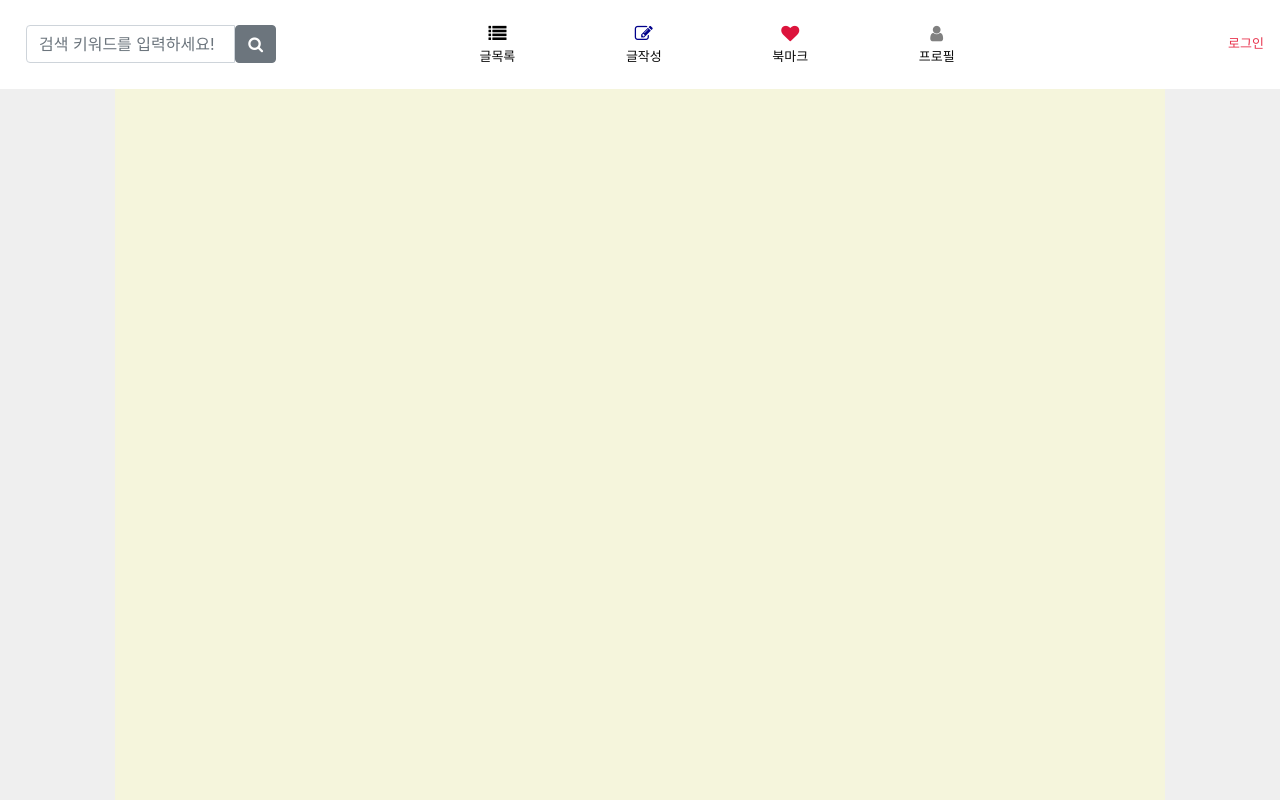
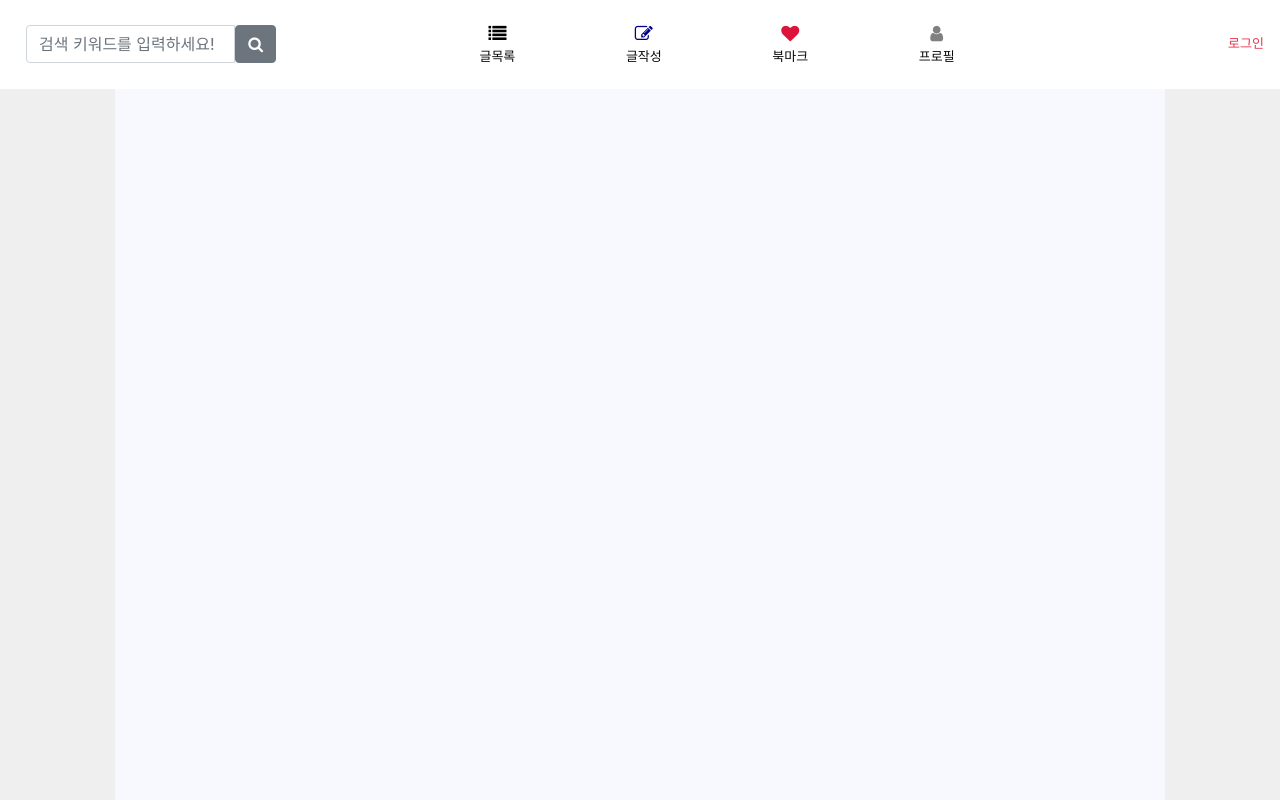
Before and after one commit to ohyein00/dev-community, a Flask app: page / in a window 1280 px wide. Run offline with Flask 2, Linux system fonts and the light colour scheme; data that the repository does not hold is empty; some libraries are stand-ins or nearby versions.

Commit message:
배경색 변경

```diff
--- a/static/css/index.css
+++ b/static/css/index.css
@@ -23,7 +23,7 @@ body {
 
 #contents {
     height: 100%;
-    background: #fff;
+    background: ghostwhite;
     overflow: auto;
 }
 
@@ -72,9 +72,7 @@ main {
     margin-top: 90px;
 }
 
-#contents {
-    background-color: beige;
-}
+
 
 .input-group {
     display: flex;
@@ -136,6 +134,7 @@ body {
     color: #e8344e !important;
 }
 
+
 .button.is-sparta {
     background-color: #e8344e;
     border-color: transparent;
```
